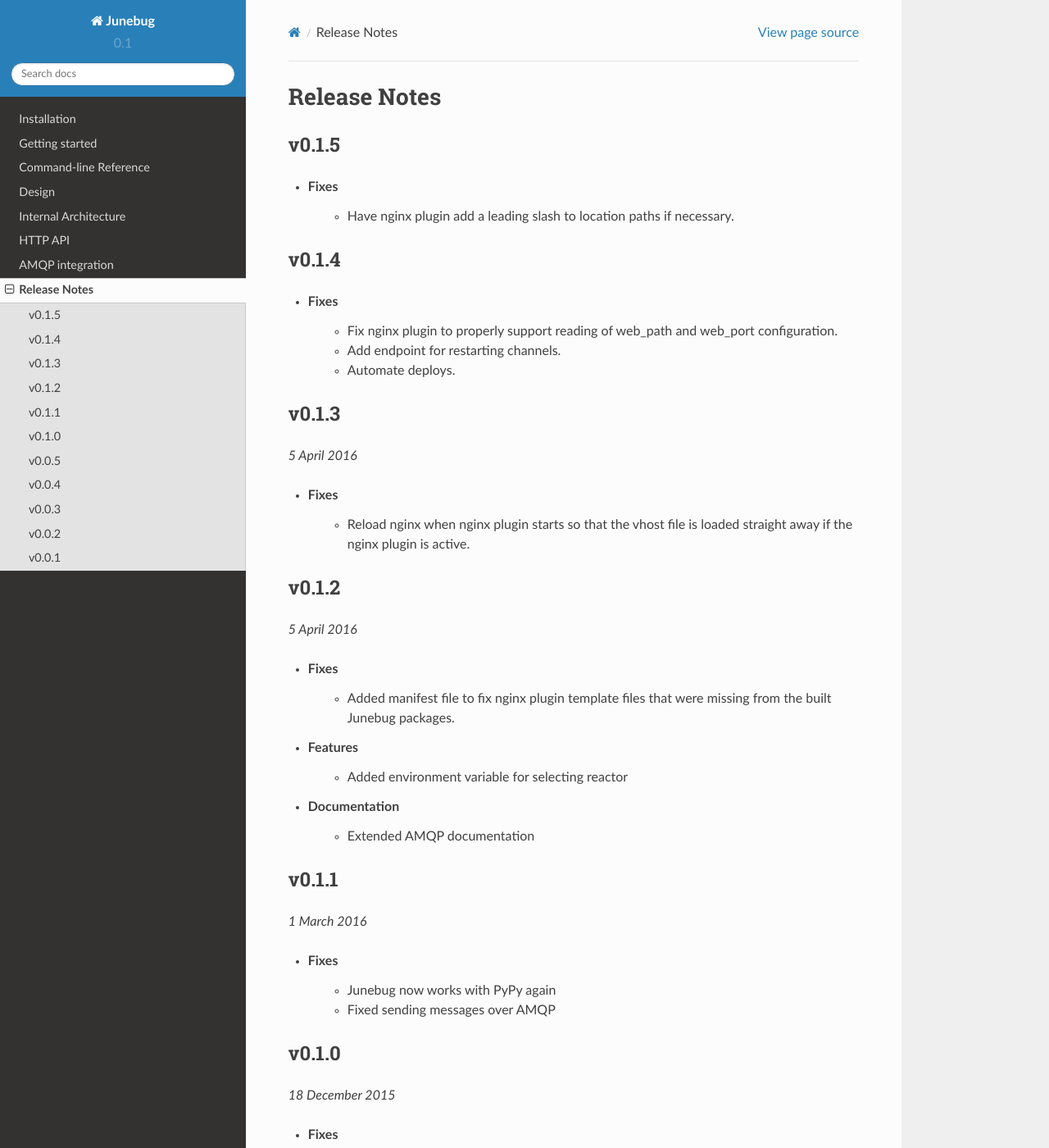
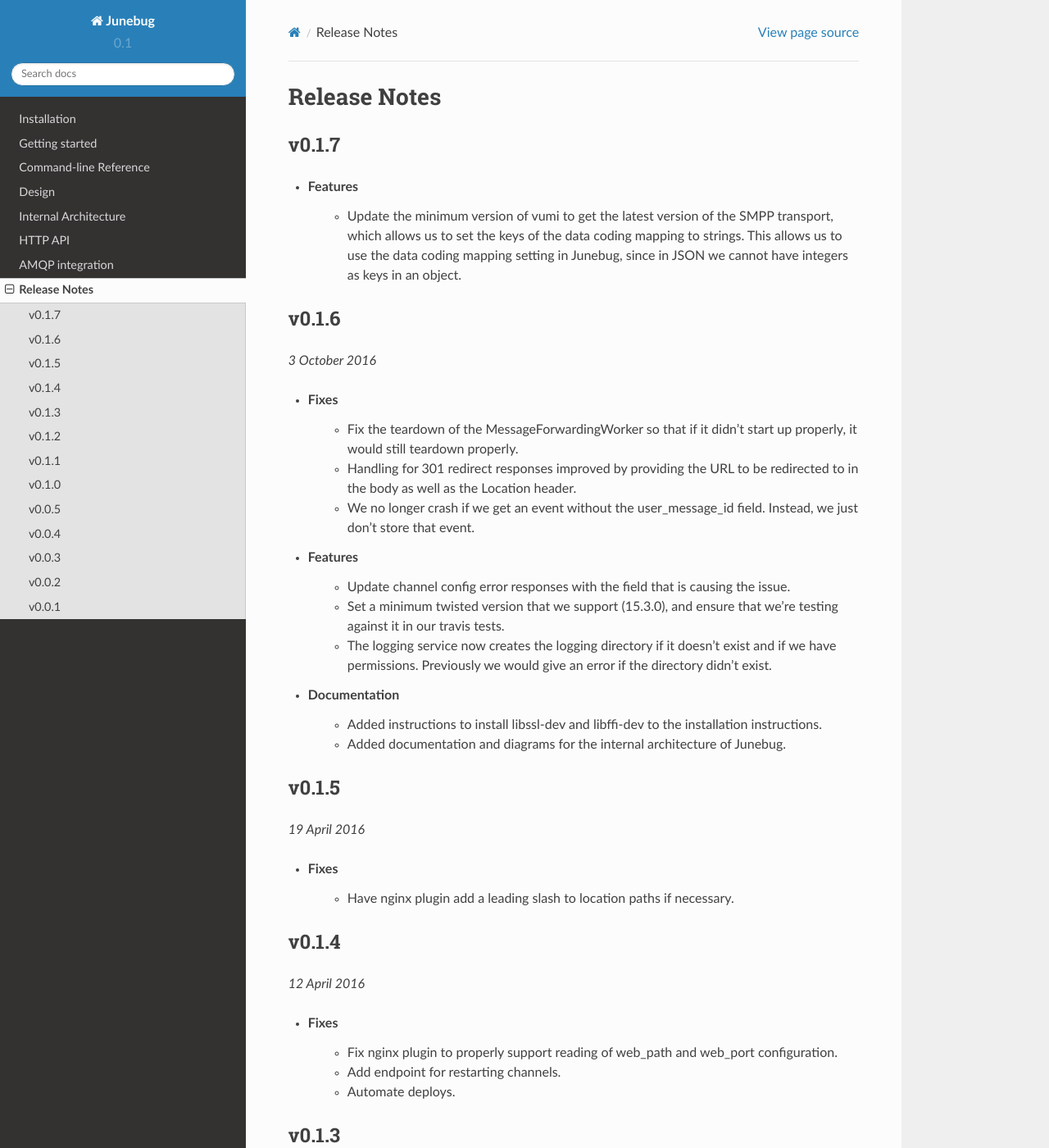
Before and after one commit to praekeltfoundation/junebug, a Sphinx documentation site: the page built from docs/release-notes.rst, in a window 1280 px wide and 1400 px high. Shown: the whole window at 82% size. Built offline with Sphinx 7.4.7 and the Read the Docs theme 2.0.0, drawn with Linux system fonts in a browser that asks for light colours; pages that are not in the unit, such as notebooks, are missing from menus.

Commit message:
Add release notes for up to Junebug 0.1.7

```diff
--- a/docs/release-notes.rst
+++ b/docs/release-notes.rst
@@ -3,9 +3,49 @@
 Release Notes
 =============
 
+v0.1.7
+------
+.. Pull requests 110
+- Features
+   - Update the minimum version of vumi to get the latest version of the SMPP
+     transport, which allows us to set the keys of the data coding mapping to
+     strings. This allows us to use the data coding mapping setting in Junebug,
+     since in JSON we cannot have integers as keys in an object.
+
+v0.1.6
+------
+.. Pull requests 90, 92, 93, 100, 103, 105, 107, 108
+
+*3 October 2016*
+
+- Fixes
+    - Fix the teardown of the MessageForwardingWorker so that if it didn't
+      start up properly, it would still teardown properly.
+    - Handling for 301 redirect responses improved by providing the URL to be
+      redirected to in the body as well as the Location header.
+    - We no longer crash if we get an event without the user_message_id field.
+      Instead, we just don't store that event.
+
+- Features
+    - Update channel config error responses with the field that is causing the
+      issue.
+    - Set a minimum twisted version that we support (15.3.0), and ensure that
+      we're testing against it in our travis tests.
+    - The logging service now creates the logging directory if it doesn't exist
+      and if we have permissions. Previously we would give an error if the
+      directory didn't exist.
+
+- Documentation
+    - Added instructions to install libssl-dev and libffi-dev to the
+      installation instructions.
+    - Added documentation and diagrams for the internal architecture of
+      Junebug.
+
 v0.1.5
 ------
 .. Pull requests 89
+
+*19 April 2016*
 
 - Fixes
     - Have nginx plugin add a leading slash to location paths if necessary.
@@ -13,6 +53,8 @@
 v0.1.4
 ------
 .. Pull requests 87, 88, 81
+
+*12 April 2016*
 
 - Fixes
     - Fix nginx plugin to properly support reading of web_path and web_port
```
